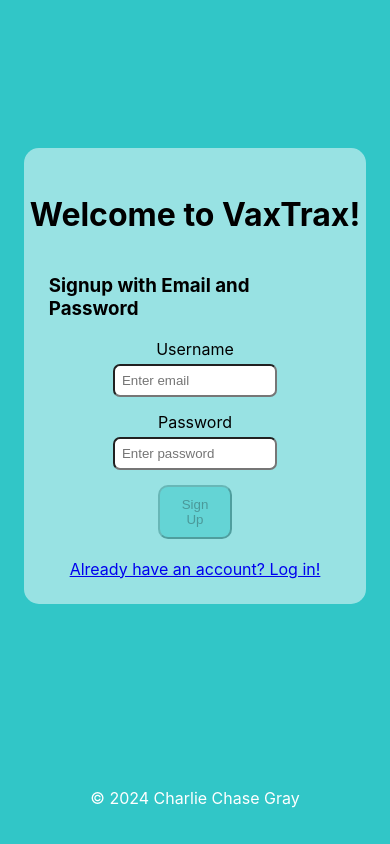
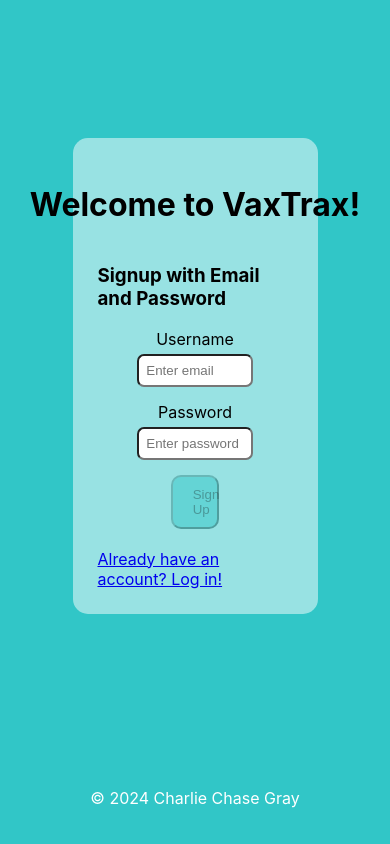
Before and after one commit to charliechase96/vaxtrax, a React (Create React App) app: page /signup in a window 390 px wide. Built offline with nearby package versions, Linux system fonts and the light colour scheme; the HTML template or start-up script is replaced by a standard one.

Commit message:
change login/signup div width

```diff
--- a/src/App.css
+++ b/src/App.css
@@ -174,7 +174,7 @@ body {
   flex-direction: column;
   justify-content: center;
   align-items: center;
-  width: 75%;
+  width: 50%;
   margin: auto;
   border-radius: 15px;
   padding: 25px;
@@ -202,7 +202,7 @@ body {
   }
 
   .login-form {
-    width: 90%; /* Increase width on smaller screens if needed */
+    width: 75%; /* Increase width on smaller screens if needed */
   }
 
   .signup-form h1 {
@@ -210,7 +210,7 @@ body {
   }
 
   .signup-form {
-    width: 90%;
+    width: 75%;
   }
 }
 
@@ -254,7 +254,7 @@ body {
   flex-direction: column;
   justify-content: center;
   align-items: center;
-  width: 75%;
+  width: 50%;
   margin: auto;
   border-radius: 15px;
   padding: 25px;
```
